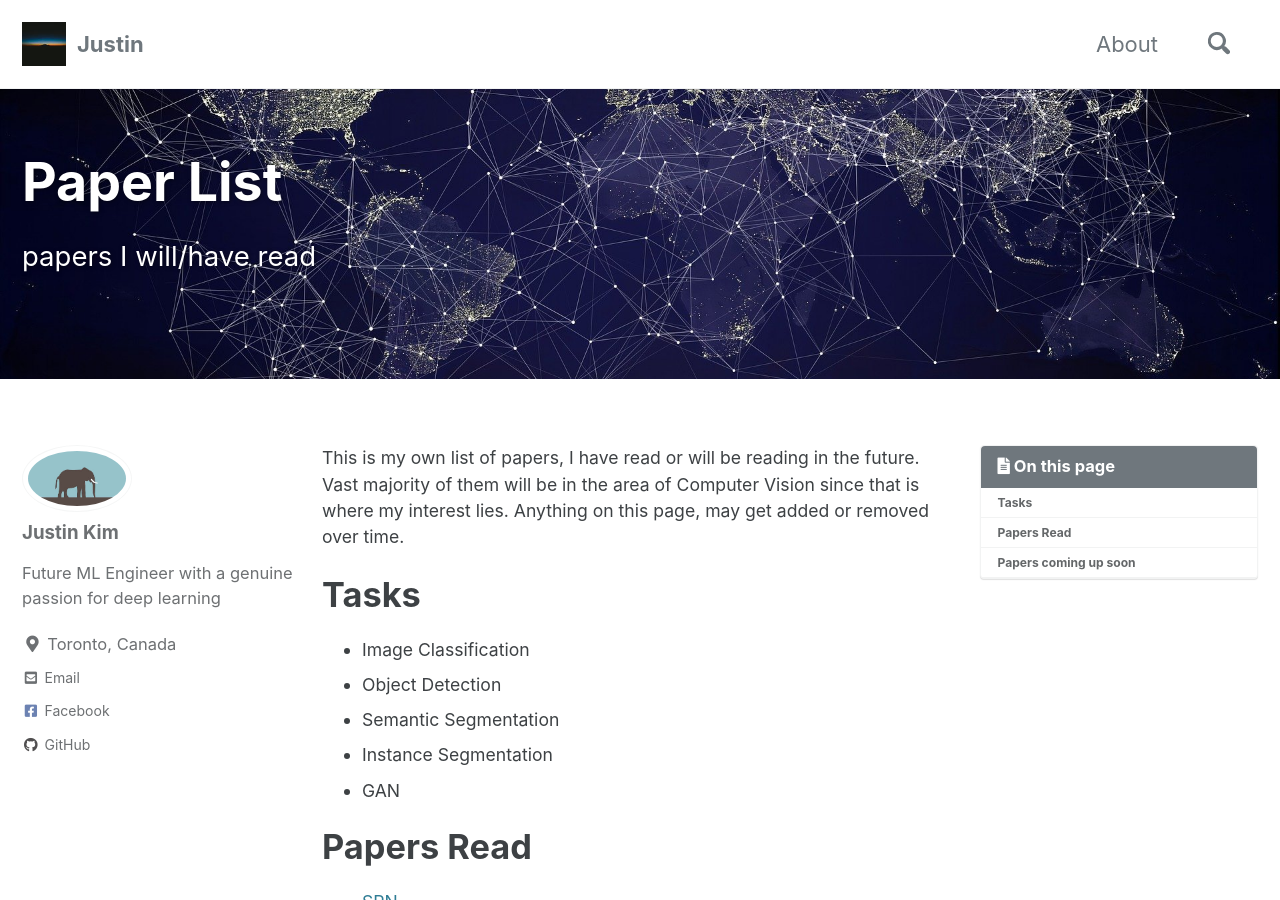
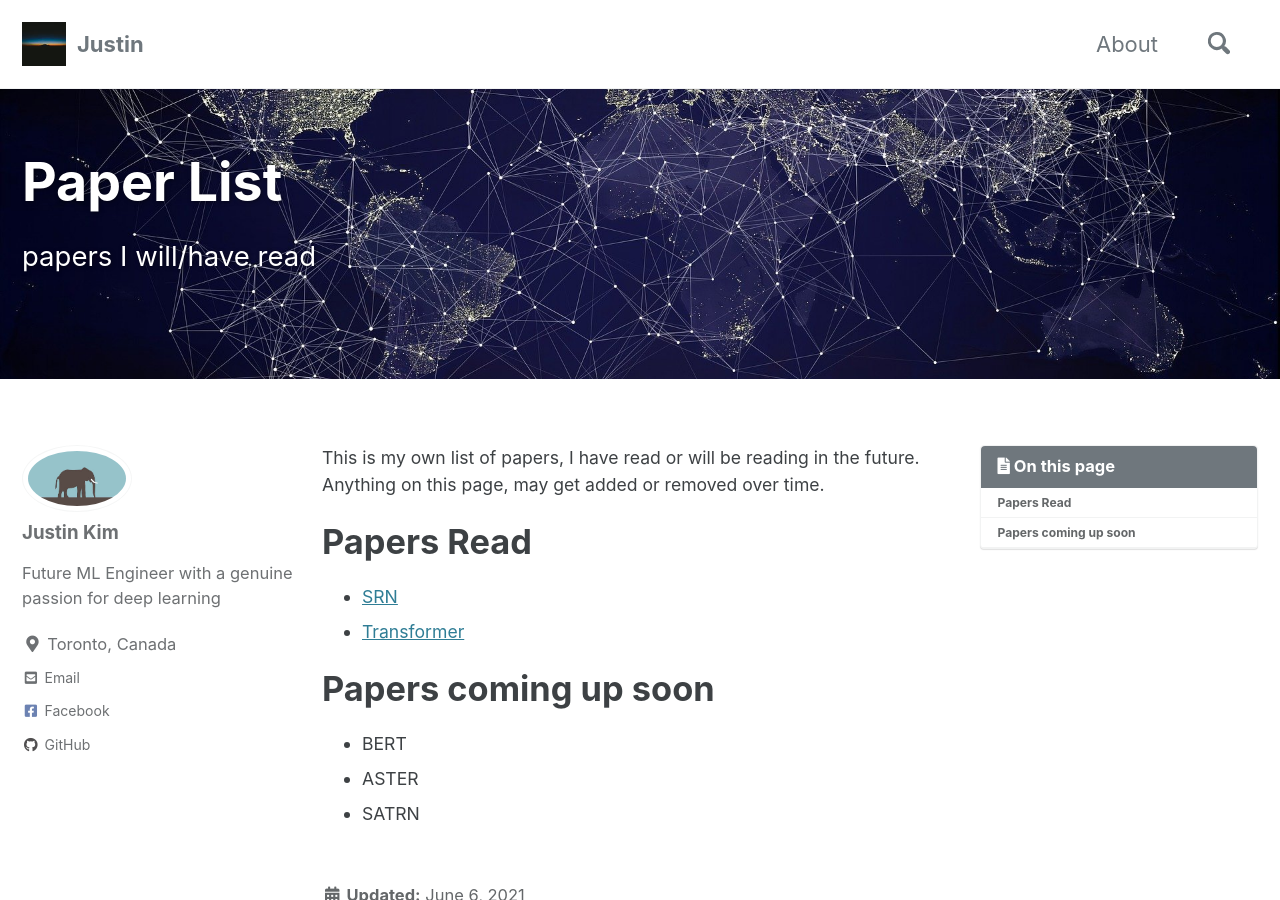
Before and after one commit to ijjustinKim/ijjustinKim.github.io, a Jekyll site: the page built from _posts/2021-06-06-paper-list.md, in a window 1280 px wide and 900 px high. Built offline with Jekyll 4.4.1, drawn with Linux system fonts in a browser that asks for light colours; cached includes are drawn as plain includes; comment, search, counter and statistics services are not loaded.

Commit message:
paper list update

```diff
--- a/_posts/2021-06-06-paper-list.md
+++ b/_posts/2021-06-06-paper-list.md
@@ -6,13 +6,7 @@
   overlay_image : /assets/images/overlay_test.jpg
 ---
 
-This is my own list of papers, I have read or will be reading in the future. Vast majority of them will be in the area of Computer Vision since that is where my interest lies. Anything on this page, may get added or removed over time.
-# Tasks
-- Image Classification
-- Object Detection
-- Semantic Segmentation
-- Instance Segmentation
-- GAN
+This is my own list of papers, I have read or will be reading in the future. Anything on this page, may get added or removed over time.
 
 # Papers Read
 - [SRN](/SRN/)
```
